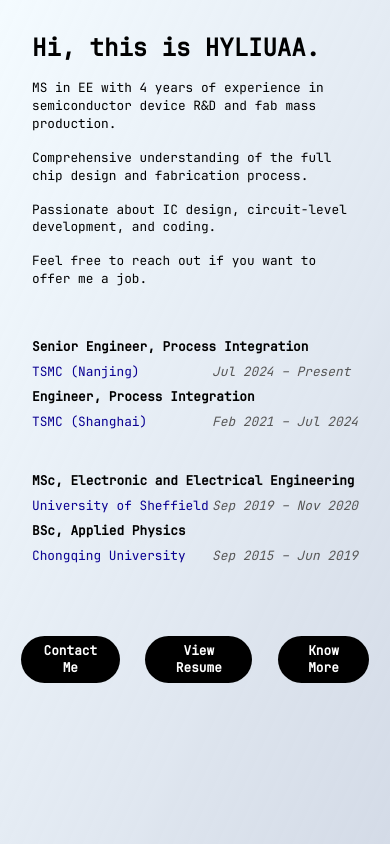
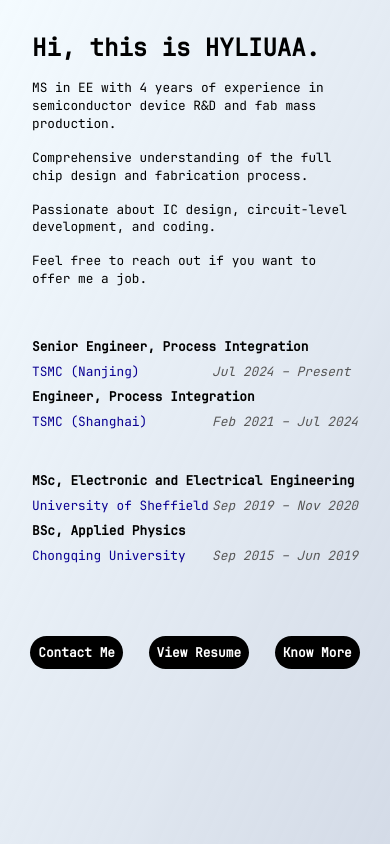
Before and after one commit to clanlope/HYLIUAA, a plain HTML site: page index.html in a window 390 px wide. Drawn offline with Linux system fonts and the light colour scheme.

Commit message:
Update style.css

```diff
--- a/style.css
+++ b/style.css
@@ -332,8 +332,6 @@ code, pre, .monospace {
 
   .button {
     font-size: 0.8rem;
-    padding: 0.4rem 0.7rem;
-    min-width: 90px;
     margin-right: 0.3rem;
     margin-left: 0.3rem;
   }
```
